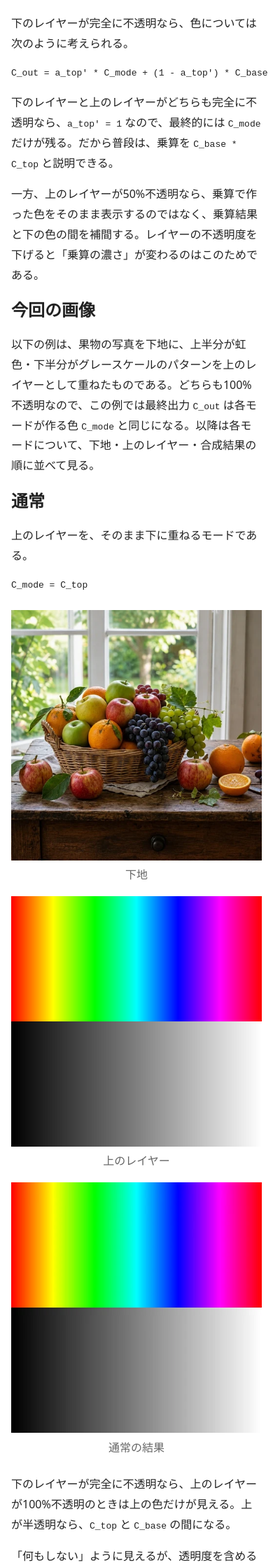
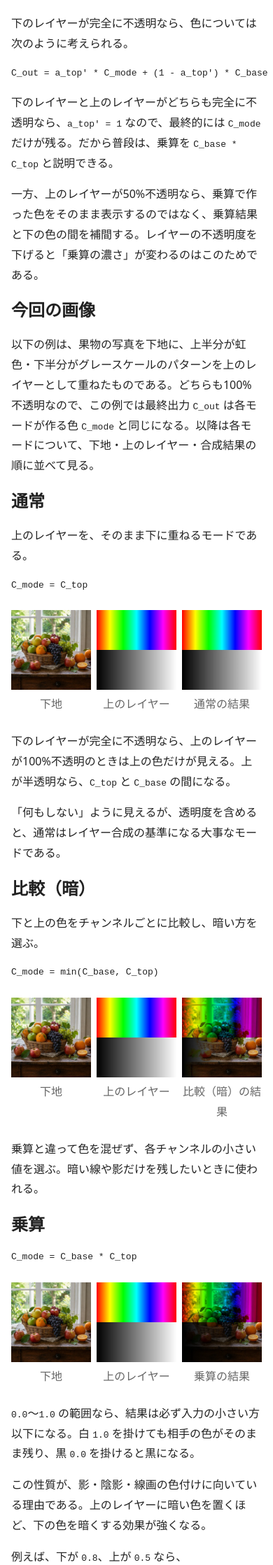
Before and after one commit to uota/uota.github.io, a Jekyll site: the page built from _posts/2026-09-24-layer-blending-modes.md, in a window 390 px wide. Shown: the part 4163-6400 px from the top of the page at 70% size. Built offline with Jekyll 4.4.1, drawn with Linux system fonts in a browser that asks for light colours.

Commit message:
Develop (#4)
* Add image to homepage

* Constrain images to content width

* Keep blend comparisons side by side on mobile

```diff
--- a/assets/css/style.css
+++ b/assets/css/style.css
@@ -115,6 +115,6 @@ h3 {
 
 @media (max-width: 32rem) {
   .blend-comparison {
-    grid-template-columns: 1fr;
+    gap: 0.5rem;
   }
 }
```
